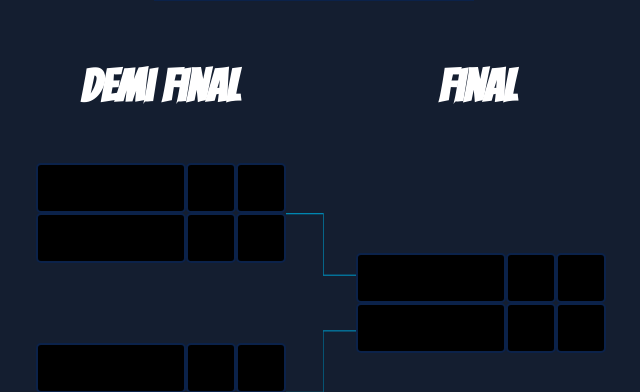
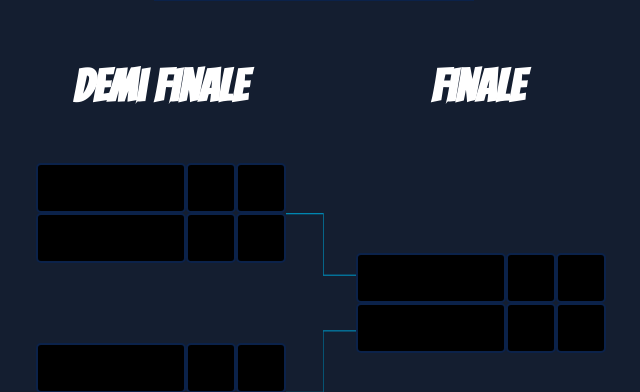
Before and after one commit to MikeAppDev/dbdlan, a PHP site: page /pages/bracket.php in a window 1280 px wide. Shown: the part 1157-1549 px from the top of the page, without its empty margins (319-959 px from the left). Run offline with PHP 8.4, Linux system fonts and the light colour scheme; data that the repository does not hold is empty.

Commit message:
update ortho

```diff
--- a/html/pages/bracket.php
+++ b/html/pages/bracket.php
@@ -201,8 +201,8 @@ require_once('../inc/nav.php');
         <!-- <h2 class="groupe" style="font-size:45px; margin-top: 30px;">Tree</h2> -->
         <div class="container" style="display: flex; justify-content: space-around;">
             <div class="title">
-                <div><h2>Demi Final</h2></div>
-                <div><h2>Final</h2></div>
+                <div><h2>Demi Finale</h2></div>
+                <div><h2>Finale</h2></div>
             </div>
         </div>
         <div class="container" style="display: flex; justify-content: center;">
```
